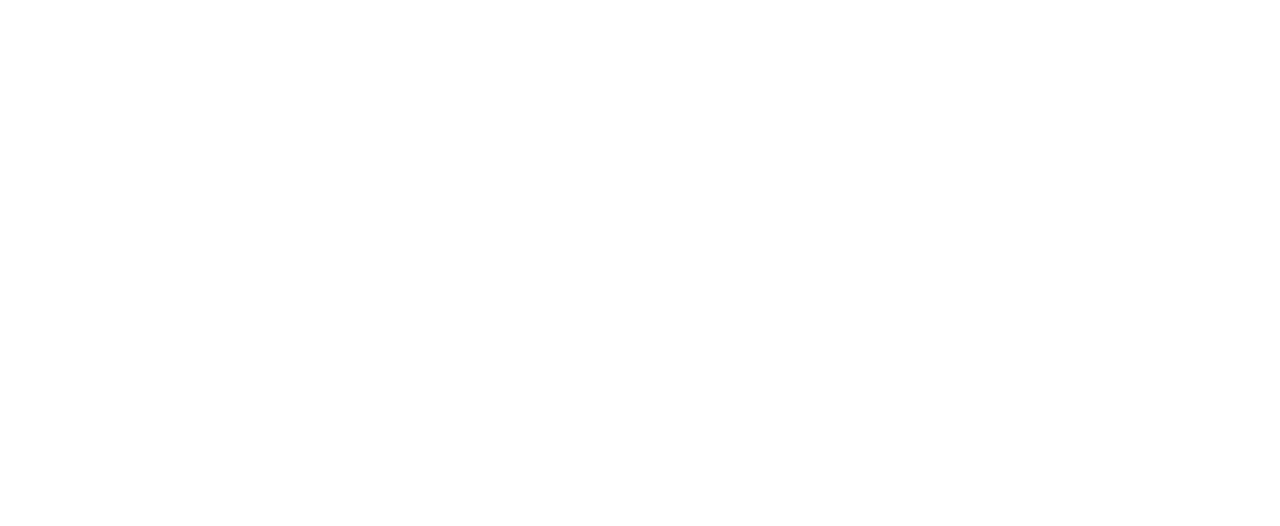
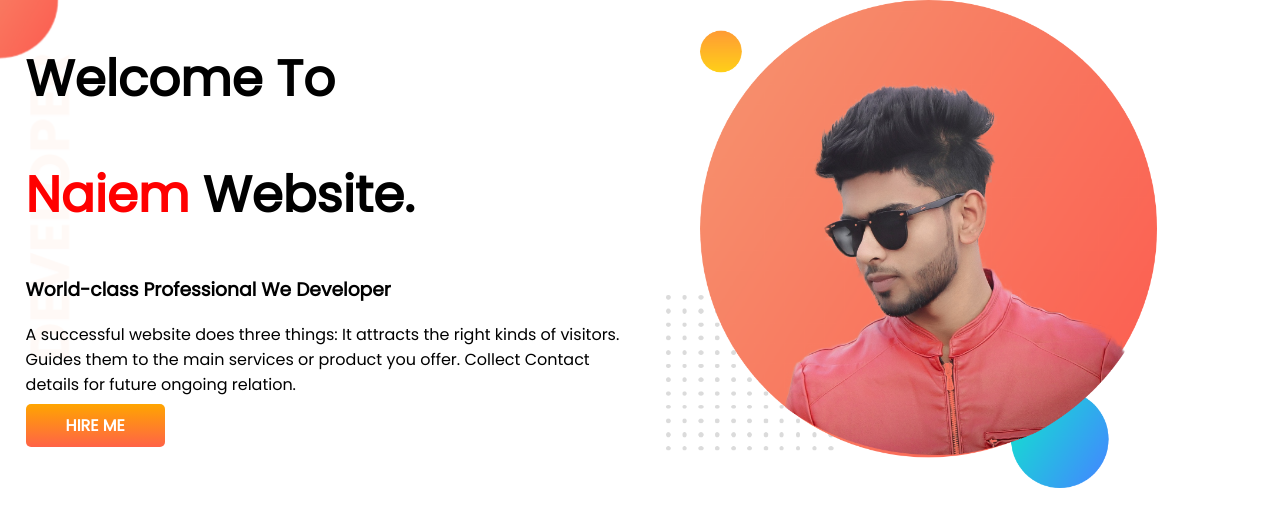
Before and after one commit to Raftaar08/developer-protfolio, a plain HTML site: page index.html in a window 1280 px wide. Drawn offline with Linux system fonts and the light colour scheme.

Commit message:
top-banner

```diff
--- a/index.html
+++ b/index.html
@@ -5,9 +5,24 @@
     <meta http-equiv="X-UA-Compatible" content="IE=edge">
     <meta name="viewport" content="width=device-width, initial-scale=1.0">
     <title>Naiem Protfolio</title>
+    <link rel="preconnect" href="https://fonts.googleapis.com">
+    <link rel="preconnect" href="https://fonts.gstatic.com" crossorigin>
+    <link href="https://fonts.googleapis.com/css2?family=Poppins&display=swap" rel="stylesheet">
     <link rel="stylesheet" href="style.css">
 </head>
 <body>
+ <section class="top-banner">
+    <div class="half-width">
+        <h1>Welcome To</h1>
+        <h1> <span class="red-color">Naiem</span> Website.</h1>
+        <h3>World-class Professional We Developer</h3>
+        <p>A successful website does three things: It attracts the right kinds of visitors. Guides them to the main services or product you offer. Collect Contact details for future ongoing relation.</p>
+        <a class="link-button" target="_blank" href="https://www.linkedin.com/in/raftaar-naiem-b09b04208/">HIRE ME</a>
+      </div>
+       <div class="half-width">
+        <img src="image/naiem23.png" alt="">
+       </div>
+ </section>
 
 </body>
 </html>
--- a/style.css
+++ b/style.css
@@ -0,0 +1,35 @@
+body{
+    font-family: 'Poppins', sans-serif;
+    margin: 0px;
+}
+h1{
+    font-size: 50px;
+
+}
+.red-color{
+    color: red;
+}
+section{
+    display: flex;
+}
+.half-width{
+    width: 50%;
+    padding-left: 2%;
+}
+.half-width img{
+    width: 80%;
+}
+.link-button{
+    text-decoration: none;
+   background-image: linear-gradient(orange, tomato);
+    padding: 10px 40px;
+    border-radius: 5px;
+    color: white;
+    font-weight: 700;
+
+}
+.top-banner{
+    background-image: url(image/top-banner.png);
+    background-repeat: no-repeat;
+
+}
```
